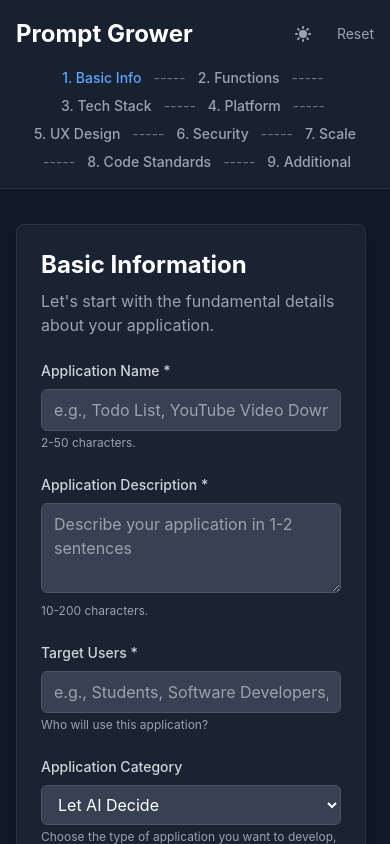
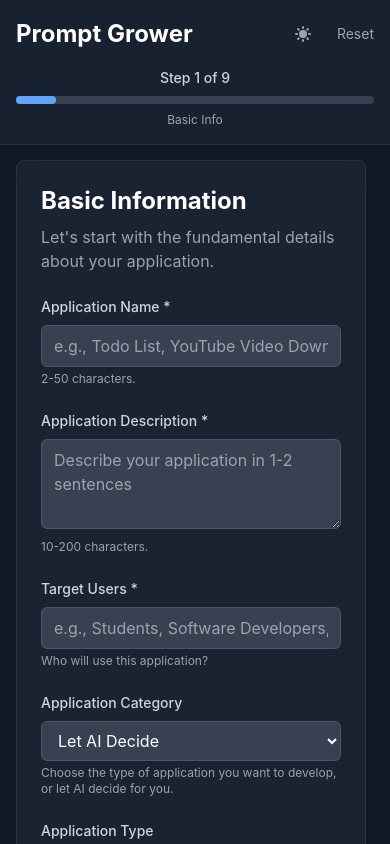
Before and after one commit to XujunNoahWang/promptgrower, a React (Vite) app: page /step/1 in a window 390 px wide. Shown: the top 844 px of the page. Built offline with nearby package versions, Linux system fonts and the light colour scheme.

Commit message:
feat: improve responsive design - Add responsive top padding (160px mobile, 144px tablet, 128px desktop) - Update step indicator for better mobile UX - Version bump to 0.1.6

```diff
--- a/package.json
+++ b/package.json
@@ -1,7 +1,7 @@
 {
   "name": "prompt-grower",
   "private": true,
-  "version": "0.1.5",
+  "version": "0.1.6",
   "type": "module",
   "scripts": {
     "dev": "vite",
--- a/src/App.tsx
+++ b/src/App.tsx
@@ -143,7 +143,7 @@ const App: React.FC = () => {
           </header>
 
           {/* Main Content */}
-          <main className="max-w-7xl mx-auto px-4 sm:px-6 lg:px-8 py-8 pt-56 sm:pt-32">
+          <main className="max-w-7xl mx-auto px-4 sm:px-6 lg:px-8 py-8 pt-40 md:pt-36 lg:pt-32">
             {showPreview ? (
               <div className="max-w-4xl mx-auto">
                 <PreviewPane
--- a/src/components/StepIndicator.tsx
+++ b/src/components/StepIndicator.tsx
@@ -18,10 +18,24 @@ const STEP_DESCRIPTIONS = [
   'Additional'
 ];
 
+// Short descriptions for medium screens
+const STEP_DESCRIPTIONS_SHORT = [
+  'Basic',
+  'Func',
+  'Tech',
+  'Platform',
+  'UX',
+  'Security',
+  'Scale',
+  'Code',
+  'Extra'
+];
+
 export const StepIndicator: React.FC<StepIndicatorProps> = ({ currentStep, totalSteps }) => {
   return (
     <div>
-      <div className="flex justify-center items-center flex-wrap gap-2 text-sm">
+      {/* Large screens: Full descriptions */}
+      <div className="hidden lg:flex justify-center items-center flex-wrap gap-2 text-sm">
         {Array.from({ length: totalSteps }, (_, index) => {
           const stepNumber = index + 1;
           const isActive = stepNumber === currentStep;
@@ -48,6 +62,53 @@ export const StepIndicator: React.FC<StepIndicatorProps> = ({ currentStep, total
           );
         })}
       </div>
+
+      {/* Medium screens: Short descriptions */}
+      <div className="hidden md:flex lg:hidden justify-center items-center flex-wrap gap-1 text-xs">
+        {Array.from({ length: totalSteps }, (_, index) => {
+          const stepNumber = index + 1;
+          const isActive = stepNumber === currentStep;
+          const isCompleted = stepNumber < currentStep;
+          const stepDescription = STEP_DESCRIPTIONS_SHORT[index];
+
+          return (
+            <React.Fragment key={stepNumber}>
+              <div
+                className={`font-medium transition-colors duration-200 ${
+                  isActive
+                    ? 'text-primary-600 dark:text-primary-400'
+                    : isCompleted
+                    ? 'text-green-600 dark:text-green-400'
+                    : 'text-gray-500 dark:text-gray-400'
+                }`}
+              >
+                {stepNumber}. {stepDescription}
+              </div>
+              {stepNumber < totalSteps && (
+                <span className="text-gray-400 dark:text-gray-500 mx-1">-</span>
+              )}
+            </React.Fragment>
+          );
+        })}
+      </div>
+
+      {/* Small screens: Numbers only with progress bar */}
+      <div className="md:hidden">
+        <div className="flex justify-center items-center mb-2">
+          <span className="text-sm font-medium text-gray-700 dark:text-gray-300">
+            Step {currentStep} of {totalSteps}
+          </span>
+        </div>
+        <div className="w-full bg-gray-200 dark:bg-gray-700 rounded-full h-2">
+          <div
+            className="bg-primary-600 dark:bg-primary-400 h-2 rounded-full transition-all duration-300"
+            style={{ width: `${(currentStep / totalSteps) * 100}%` }}
+          ></div>
+        </div>
+        <div className="flex justify-center items-center mt-2 text-xs text-gray-500 dark:text-gray-400">
+          {STEP_DESCRIPTIONS[currentStep - 1]}
+        </div>
+      </div>
     </div>
   );
 };
```
